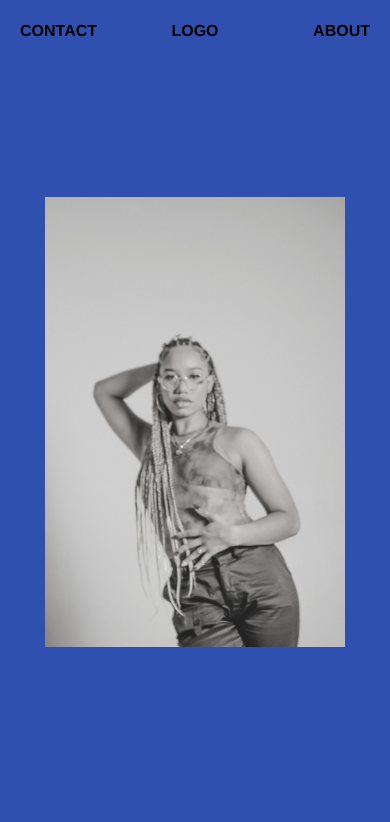
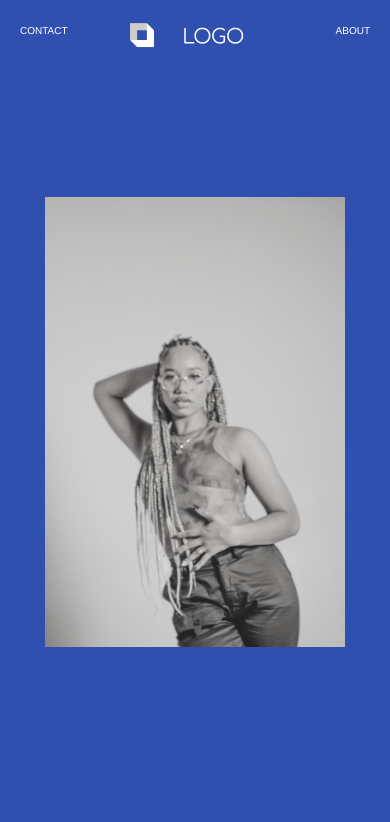
Before and after one commit to dmotorca/VCWebsite, a website: page index.html in a window 390 px wide. Shown: the top 822 px of the page. Drawn offline with Linux system fonts and the light colour scheme.

Commit message:
Added some finishing touches to mobile version. Found a small bug for the rotating images that I fixed. Added the sample logo to the navbar

```diff
--- a/index.html
+++ b/index.html
@@ -12,7 +12,9 @@
         <a href="contact.html">CONTACT</a>
       </div>
       <div class="navbar-item middle">
-        <a href="index.html">LOGO</a>
+        <a href="index.html"
+          ><img src="./images/Sample Logo.png" id="logo"
+        /></a>
       </div>
       <div class="navbar-item right">
         <a href="about.html">ABOUT</a>
--- a/script.js
+++ b/script.js
@@ -91,7 +91,7 @@ document.addEventListener('DOMContentLoaded', function () {
     imageElement_3.src = images_3[currentIndex_3]; // accessing the images array
     currentIndex_3 = (currentIndex_3 + 1) % images_3.length; //Counting + choosing the correct image
   }
-  function changeImage_3() {
+  function changeImage_4() {
     imageElement_4.src = images_4[currentIndex_4]; // accessing the images array
     currentIndex_4 = (currentIndex_4 + 1) % images_4.length; //Counting + choosing the correct image
   }
@@ -100,8 +100,10 @@ document.addEventListener('DOMContentLoaded', function () {
   changeImage_1();
   changeImage_2();
   changeImage_3();
+  changeImage_4();
   // Set up interval to change image every 1.5 seconds
   setInterval(changeImage_1, 1500);
   setInterval(changeImage_2, 1500);
   setInterval(changeImage_3, 1500);
+  setInterval(changeImage_4, 1500);
 });
--- a/styles.css
+++ b/styles.css
@@ -144,16 +144,14 @@ img {
   z-index: 999; /* Ensure navbar is above other content */
 }
 
-.navbar-item {
-  color: black;
-  font-family: 'Franklin Gothic Medium', 'Arial Narrow', Arial, sans-serif;
-  font-weight: 700;
-  font-size: 18px; /* Adjust font size as needed */
+#logo {
+  height: 4vh;
+  width: auto;
 }
 .navbar-item a {
-  color: black;
-  font-weight: 700;
-  font-size: 16px; /* Adjust font size as needed */
+  color: white;
+  font-weight: 500;
+  font-size: 10px; /* Adjust font size as needed */
   font-family: 'Franklin Gothic Medium', 'Arial Narrow', Arial, sans-serif;
   text-decoration: none; /* Remove underline */
 }
@@ -166,6 +164,7 @@ img {
 
 .middle {
   /* Center horizontally */
+
   margin: 0 auto;
 }
 
```
Also changed, not shown: images/Sample Logo.png (added).
